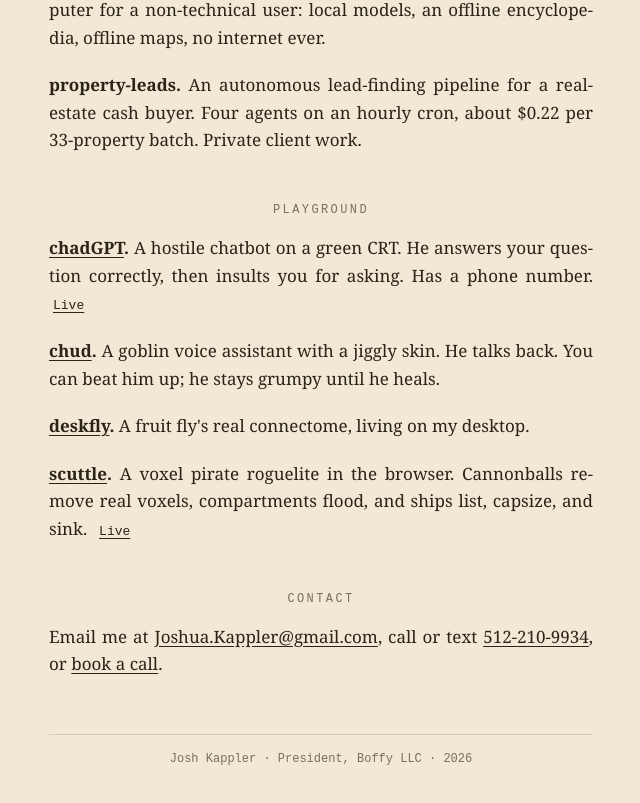
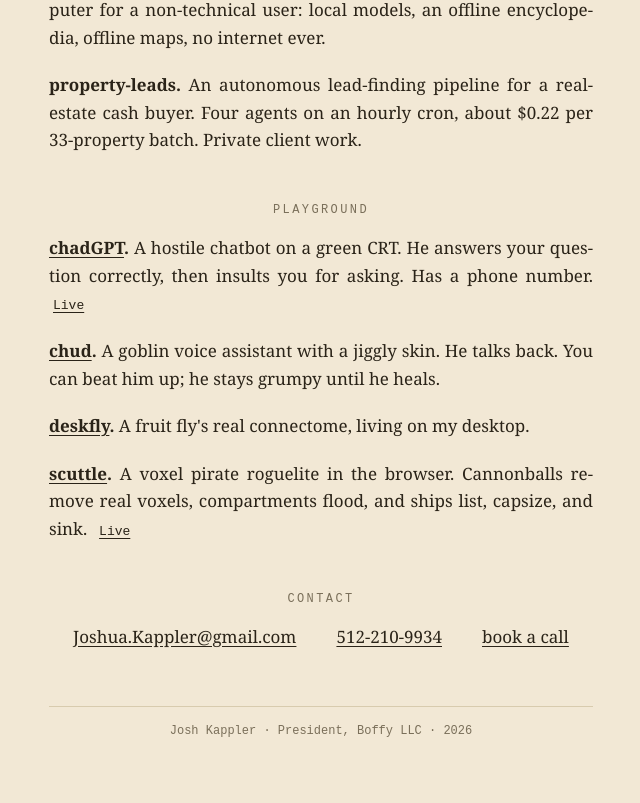
Before and after one commit to JoshKappler/portfolio, a Next.js app: page / in a window 1280 px wide. Shown: the part 1606-2409 px from the top of the page, without its empty margins (319-959 px from the left). Built offline with nearby package versions, Linux system fonts and the light colour scheme.

Commit message:
site: contact as three centered evenly spaced links

```diff
--- a/src/app/page.tsx
+++ b/src/app/page.tsx
@@ -199,26 +199,22 @@ export default function Home() {
         <h2 className="text-center font-mono text-xs uppercase tracking-[0.2em] text-text-muted">
           contact
         </h2>
-        <p className="mt-4">
-          Email me at{" "}
+        <div className="mt-4 flex flex-wrap items-center justify-center gap-x-10 gap-y-2">
           <a href="mailto:Joshua.Kappler@gmail.com" className="underline">
             Joshua.Kappler@gmail.com
           </a>
-          , call or text{" "}
-          <a href="tel:+15122109934" className="whitespace-nowrap underline">
+          <a href="tel:+15122109934" className="underline">
             512-210-9934
           </a>
-          , or{" "}
           <a
             href={BOOKING_URL}
             target="_blank"
             rel="noopener noreferrer"
-            className="whitespace-nowrap underline"
+            className="underline"
           >
             book a call
           </a>
-          .
-        </p>
+        </div>
       </section>
 
       <footer className="mt-14 border-t border-border pt-4 text-center font-mono text-xs text-text-muted">
```
